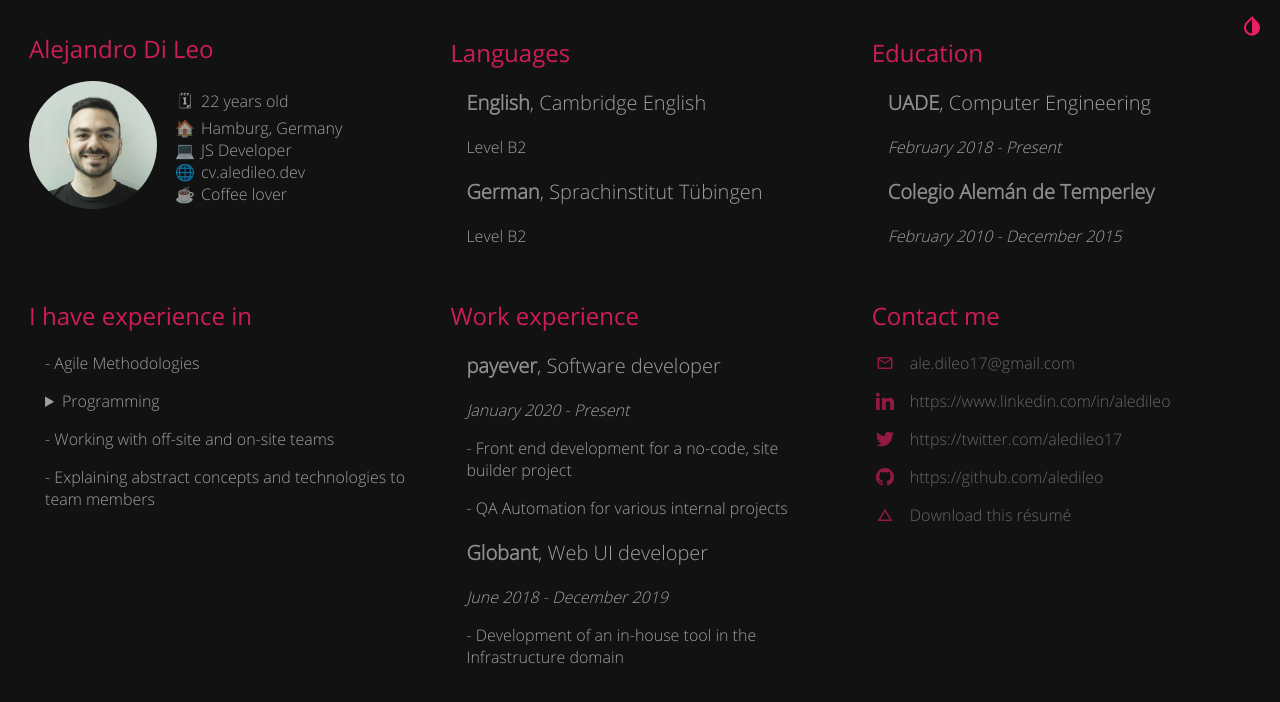
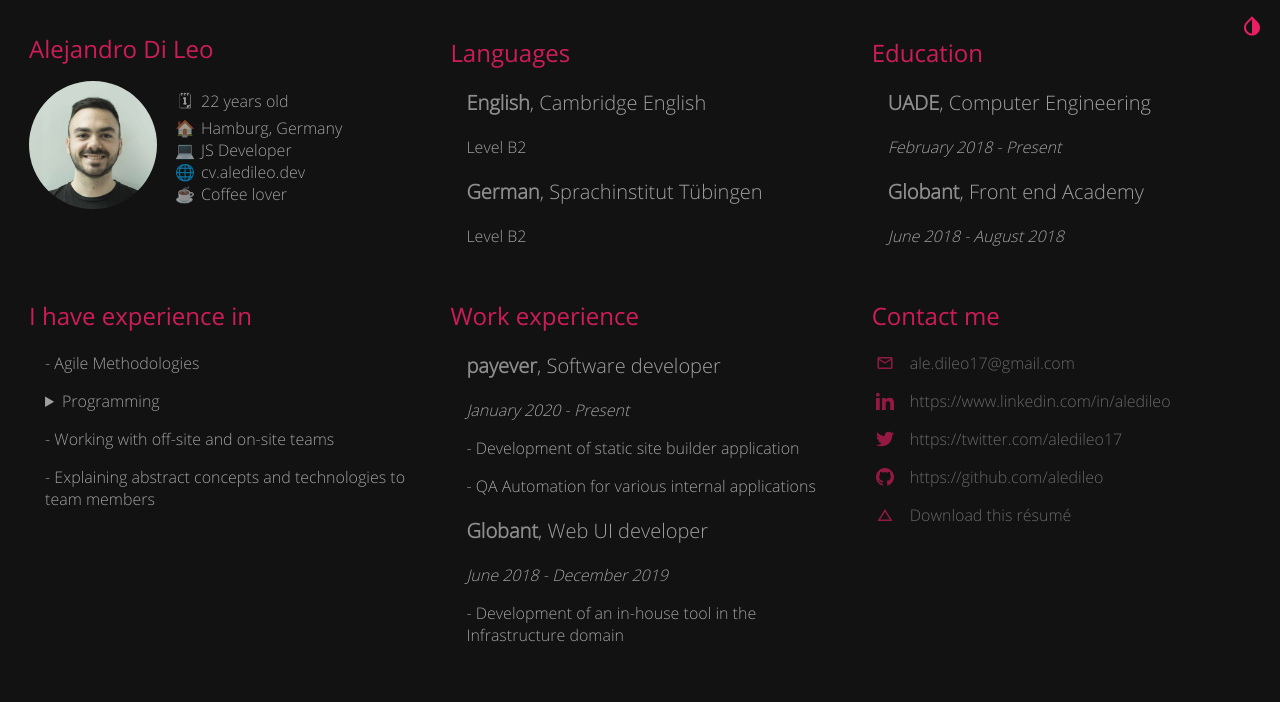
Before and after one commit to aledileo/cv, a plain HTML site: page index.html in a window 1280 px wide. Drawn offline with Linux system fonts and the light colour scheme.

Commit message:
Changes HS for Academy and wording

```diff
--- a/index.html
+++ b/index.html
@@ -103,9 +103,9 @@
           </h3>
           <p class="dateRange">January 2020 - Present</p>
           <p>
-            - Front end development for a no-code, site builder project</p>
+            - Development of static site builder application</p>
           <p>
-            - QA Automation for various internal projects
+            - QA Automation for various internal applications
           </p>
         </div>
         <div class="subHeaderContainer">
@@ -127,7 +127,7 @@
             <summary>Programming</summary>
             <div style="margin-left: 16px" class="content">
               <p>
-                - HTML5, CSS3, Javascript ES6, React (Classes and Hooks), Redux
+                - HTML5, CSS3, Javascript, Typescript
               </p>
               <p>
                 - React, Redux, Angular, RxJS
@@ -159,9 +159,9 @@
         </div>
         <div class="subHeaderContainer">
           <h3 class="subHeader">
-            <span class="boldStyle">Colegio Alemán de Temperley</span>
+            <span class="boldStyle">Globant</span>, Front end Academy
           </h3>
-          <p class="dateRange">February 2010 - December 2015</p>
+          <p class="dateRange">June 2018 - August 2018</p>
         </div>
       </section>
 
```
